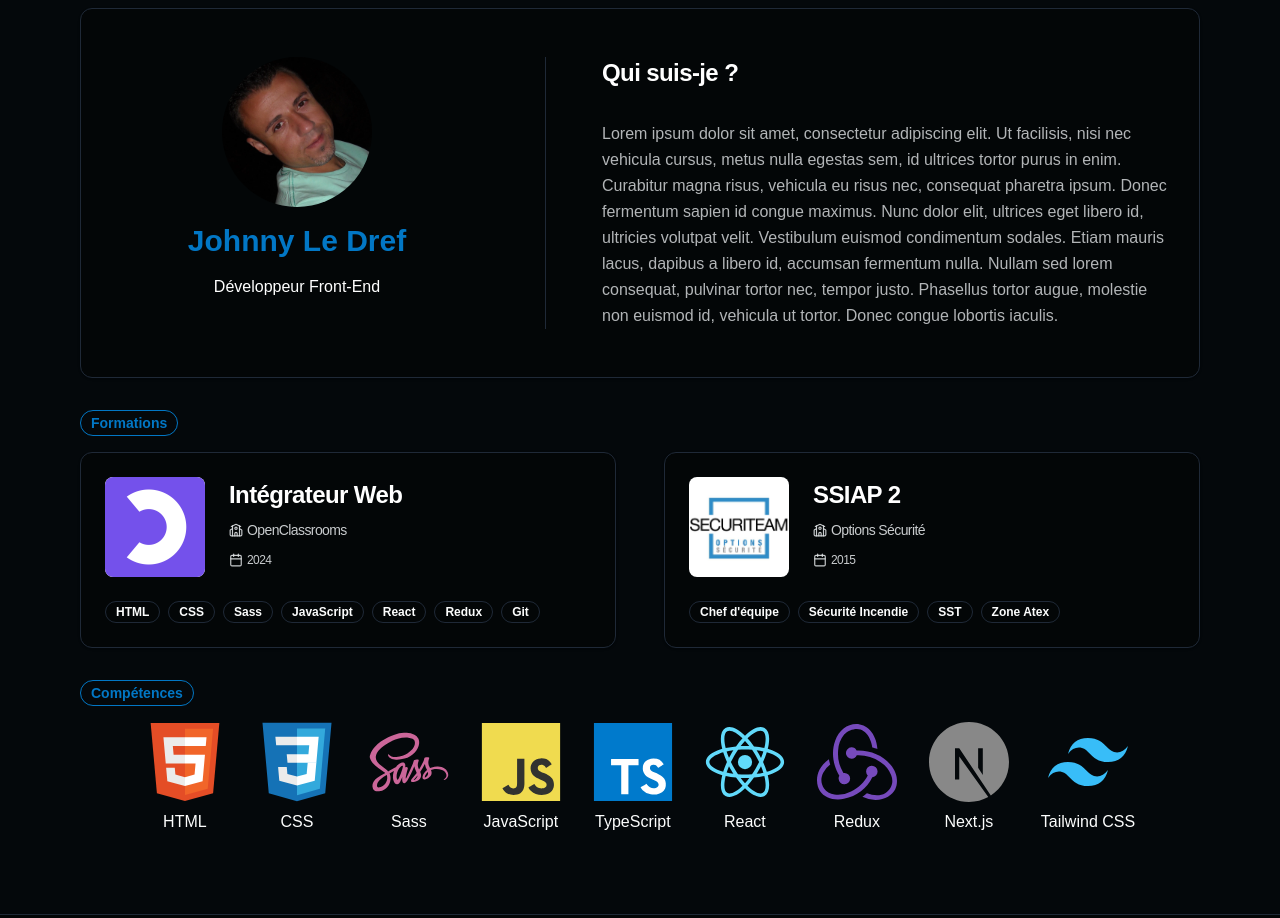
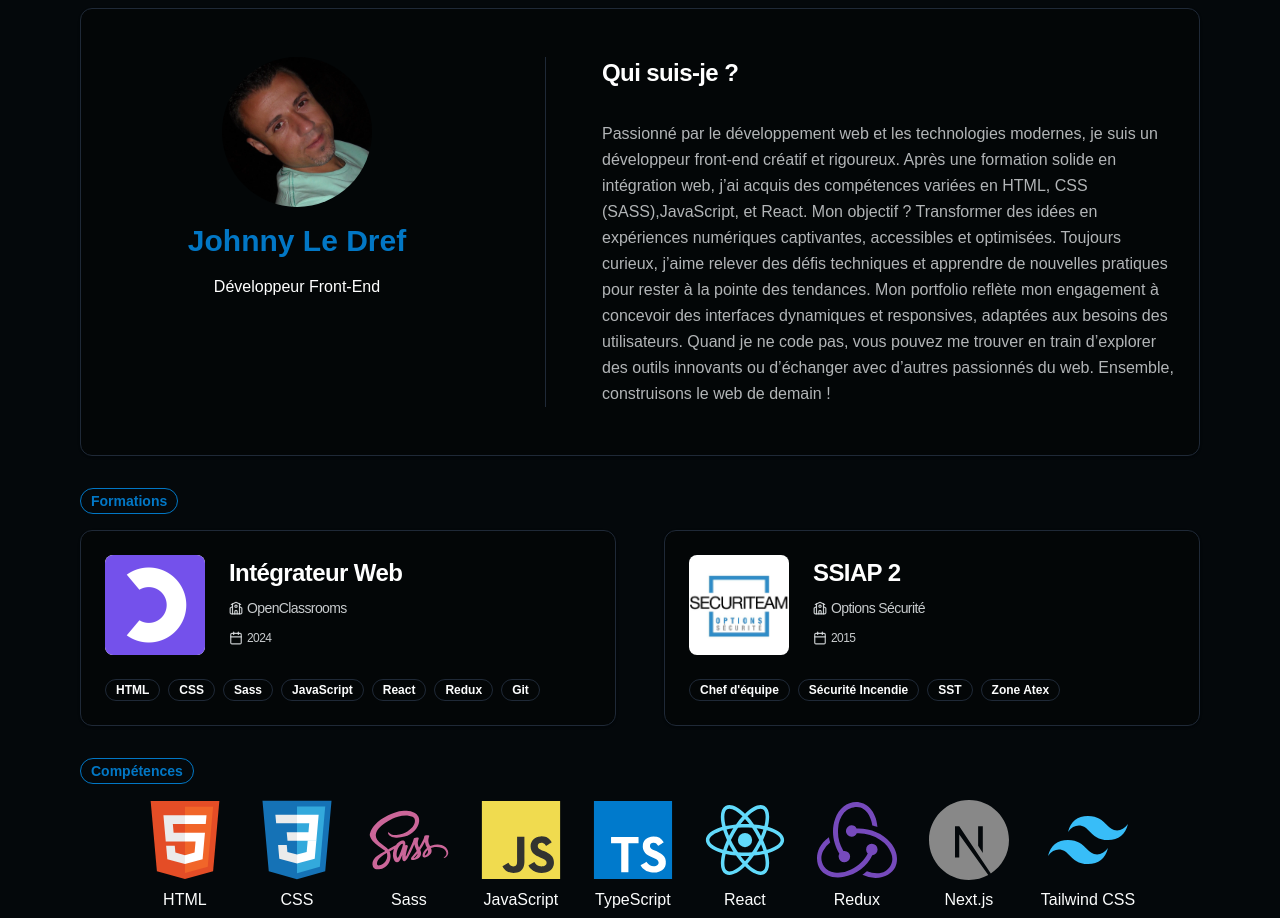
Before and after one commit to john-ld/portfolio-john-ld, a Next.js app: page / in a window 1280 px wide. Shown: the part 880-1798 px from the top of the page. Built offline with nearby package versions, Linux system fonts and the light colour scheme.

Commit message:
mise a jour de la bio

```diff
--- a/components/About/Bio.tsx
+++ b/components/About/Bio.tsx
@@ -33,16 +33,19 @@ export default function Bio() {
         <div className="flex-1">
           <CardTitle className="text-2xl mb-8">Qui suis-je ?</CardTitle>
           <p className="leading-relaxed text-accent-foreground/80">
-            Lorem ipsum dolor sit amet, consectetur adipiscing elit. Ut
-            facilisis, nisi nec vehicula cursus, metus nulla egestas sem, id
-            ultrices tortor purus in enim. Curabitur magna risus, vehicula eu
-            risus nec, consequat pharetra ipsum. Donec fermentum sapien id
-            congue maximus. Nunc dolor elit, ultrices eget libero id, ultricies
-            volutpat velit. Vestibulum euismod condimentum sodales. Etiam mauris
-            lacus, dapibus a libero id, accumsan fermentum nulla. Nullam sed
-            lorem consequat, pulvinar tortor nec, tempor justo. Phasellus tortor
-            augue, molestie non euismod id, vehicula ut tortor. Donec congue
-            lobortis iaculis.
+            Passionné par le développement web et les technologies modernes, je
+            suis un développeur front-end créatif et rigoureux. Après une
+            formation solide en intégration web, j’ai acquis des compétences
+            variées en HTML, CSS (SASS),JavaScript, et React. Mon objectif ?
+            Transformer des idées en expériences numériques captivantes,
+            accessibles et optimisées. Toujours curieux, j’aime relever des
+            défis techniques et apprendre de nouvelles pratiques pour rester à
+            la pointe des tendances. Mon portfolio reflète mon engagement à
+            concevoir des interfaces dynamiques et responsives, adaptées aux
+            besoins des utilisateurs. Quand je ne code pas, vous pouvez me
+            trouver en train d’explorer des outils innovants ou d’échanger avec
+            d’autres passionnés du web. Ensemble, construisons le web de demain
+            !
           </p>
         </div>
       </CardContent>
```
